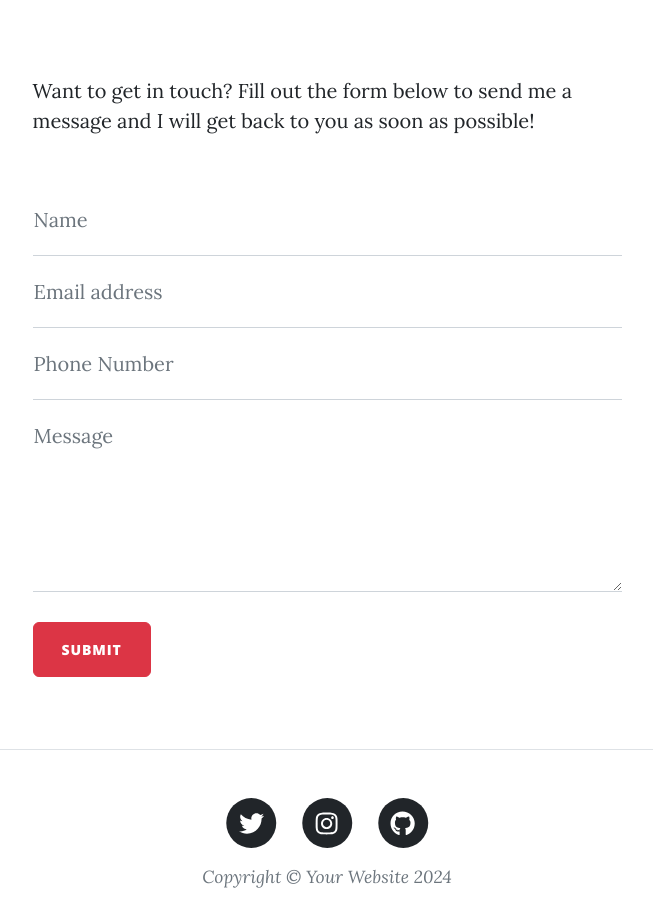
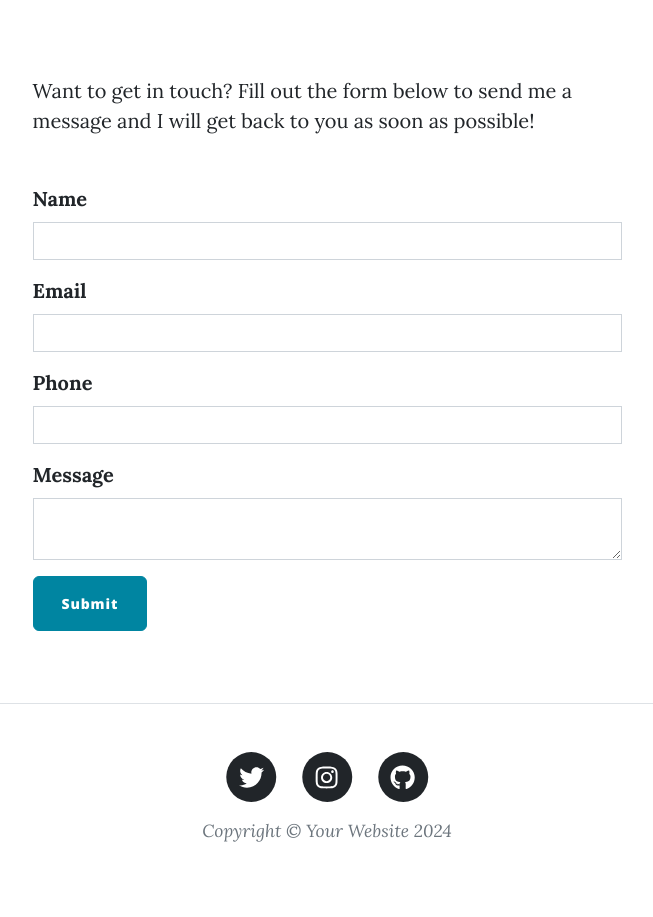
Before and after one commit to OptimusPrimeIsHere/Blog_website, a Flask app: page /contact in a window 1280 px wide. Shown: the part 536-1453 px from the top of the page, without its empty margins (313-966 px from the left). After the commit the page ends 1378 px from the top, so only its background shows below. Run offline with Flask 3, Linux system fonts and the light colour scheme; some libraries are stand-ins or nearby versions.

```diff
--- a/forms.py
+++ b/forms.py
@@ -1,6 +1,6 @@
 from flask_wtf import FlaskForm
-from wtforms import StringField, SubmitField, PasswordField
-from wtforms.validators import DataRequired, URL
+from wtforms import StringField, SubmitField, PasswordField, TextAreaField
+from wtforms.validators import DataRequired, URL, Email, Length
 from flask_ckeditor import CKEditorField
 
 
@@ -32,3 +32,11 @@ class LoginForm(FlaskForm):
 class CommentForm(FlaskForm):
     comment_text = CKEditorField("Comment", validators=[DataRequired()])
     submit = SubmitField("Submit Comment")
+
+#Create a form to view contact msg's
+class ContactForm(FlaskForm):
+    name = StringField("Name",validators=[DataRequired()])
+    email = StringField('Email', validators=[DataRequired(), Email(), Length(min=6, max=40)])
+    phone = StringField('Phone', validators=[DataRequired(), Length(10)])
+    message = TextAreaField('Message',validators=[DataRequired(), Length(1000)])
+    submit = SubmitField("Submit")
--- a/main.py
+++ b/main.py
@@ -1,7 +1,7 @@
 from datetime import date,datetime
 from dotenv import load_dotenv
 import os
-from flask import Flask, abort, render_template, redirect, url_for, flash, request
+from flask import Flask, abort, render_template, redirect, url_for, flash
 from flask_bootstrap import Bootstrap5
 from flask_ckeditor import CKEditor
 from flask_gravatar import Gravatar
@@ -11,7 +11,7 @@ from sqlalchemy.orm import relationship, DeclarativeBase, Mapped, mapped_column
 from sqlalchemy import Integer, String, Text
 from functools import wraps
 from werkzeug.security import generate_password_hash, check_password_hash
-from forms import CreatePostForm, RegisterForm, LoginForm, CommentForm
+from forms import CreatePostForm, RegisterForm, LoginForm, CommentForm, ContactForm
 # Optional: add contact me email functionality (Day 60)
 # import smtplib
 
@@ -93,7 +93,8 @@ class User(UserMixin, db.Model):
     posts = relationship("BlogPost", back_populates="author")
     # Parent relationship: "comment_author" refers to the comment_author property in the Comment class.
     comments = relationship("Comment", back_populates="comment_author")
-
+    # Contact --> child of User
+    contact_child = relationship("Contact",back_populates="contact_user")
 
 # Create a table for the comments on the blog posts
 class Comment(db.Model):
@@ -105,14 +106,23 @@ class Comment(db.Model):
     author_id: Mapped[int] = mapped_column(Integer, db.ForeignKey("users.id"))
     comment_author = relationship("User", back_populates="comments")
     # Child Relationship to the BlogPosts
-    post_id: Mapped[str] = mapped_column(Integer, db.ForeignKey("blog_posts.id"))
+    post_id: Mapped[int] = mapped_column(Integer, db.ForeignKey("blog_posts.id"))
     parent_post = relationship("BlogPost", back_populates="comments")
 
+# Create a Table for the contact msg from user orelse you can sent email at that if it worked!
+class Contact(db.Model):
+    __tablename__ = "contact"
+    user_id: Mapped[str] = mapped_column(Integer, db.ForeignKey("users.id"))
+    contact_user = relationship("User",back_populates="contact_child")
+    name: Mapped[str] = mapped_column(String(100),primary_key=True)
+    phone: Mapped[str] = mapped_column(String(12))
+    email: Mapped[str] = mapped_column(String(100), unique=True)
+    message: Mapped[str] = mapped_column(Text,nullable=False)
 
 with app.app_context():
     db.create_all()
 
-
+#  Use a decorator so only an admin user can create a new post
 # Create an admin-only decorator
 def admin_only(f):
     @wraps(f)
@@ -125,7 +135,7 @@ def admin_only(f):
 
     return decorated_function
 
-
+#  Use Werkzeug to hash the user's password when creating a new user.
 # Register new users into the User database
 @app.route('/register', methods=["GET", "POST"])
 def register():
@@ -145,19 +155,18 @@ def register():
             method='pbkdf2:sha256',
             salt_length=8
         )
-        new_user = User(
-            email=form.email.data,
-            name=form.name.data,
-            password=hash_and_salted_password,
-        )
+        new_user = User(email = form.email.data,
+                        name = form.name.data,
+                        password = hash_and_salted_password)
         db.session.add(new_user)
         db.session.commit()
         # This line will authenticate the user with Flask-Login
         login_user(new_user)
         return redirect(url_for("get_all_posts"))
-    return render_template("register.html", form=form, current_user=current_user,year= datetime.now().year)
+    return render_template("register.html", form=form, current_user=current_user)
 
 
+# Retrieve a user from the database based on their email.
 @app.route('/login', methods=["GET", "POST"])
 def login():
     form = LoginForm()
@@ -178,7 +187,7 @@ def login():
             login_user(user)
             return redirect(url_for('get_all_posts'))
 
-    return render_template("login.html", form=form, current_user=current_user,year= datetime.now().year)
+    return render_template("login.html", form=form, current_user=current_user)
 
 
 @app.route('/logout')
@@ -186,7 +195,16 @@ def logout():
     logout_user()
     return redirect(url_for('get_all_posts'))
 
+#  I also got a 404 error coming from here:
+#
+# # create a user loader callback
+# @login_manager.user_loader
+# def load_user(user_id):
+#     return db.get_or_404(User, user_id)
 
+# I solved it by clearing the cache of my browser first.
+# I think it's because the browser remembered who was logged in,
+# but then off course could not find back that user because you had just deleted the .db
 @app.route('/')
 def get_all_posts():
     result = db.session.execute(db.select(BlogPost))
@@ -277,10 +295,24 @@ def about():
 
 @app.route("/contact", methods=["GET", "POST"])
 def contact():
-    return render_template("contact.html", current_user=current_user,year= datetime.now().year)
+    cond=False
+    form = ContactForm()
+    if form.validate_on_submit():
+        cond=True
+        # name=form.name.data,
+        # email=form.email.data,
+        # phone=form.phone.data,
+        # message=form.message.data
+        new_contact=Contact(name=form.name.data,
+                            email=form.email.data,
+                            phone=form.phone.data,
+                            message=form.message.data)
+        db.session.add(new_contact)
+        db.session.commit()
+    return render_template("contact.html",form=form, current_user=current_user,year= datetime.now().year,msg_sent=cond)
 
-# Optional: You can include the email sending code from Day 60:
-# DON'T put your email and password here directly! The code will be visible when you upload to Github.
+ # Optional: You can include the email sending code from Day 60:
+# DON'T put your email and password here directly! The code will be visible when you upload to GitHub.
 # Use environment variables instead (Day 35)
 
 # MAIL_ADDRESS = os.environ.get("EMAIL_KEY")
--- a/requirements.txt
+++ b/requirements.txt
@@ -11,3 +11,4 @@ SQLAlchemy==2.0.29
 gunicorn==21.2.0
 psycopg2-binary==2.9.9
 python-dotenv==1.0.1
+email-validator==2.1.1
--- a/templates/about.html
+++ b/templates/about.html
@@ -22,7 +22,7 @@
     <div class="row gx-4 gx-lg-5 justify-content-center">
       <div class="col-md-10 col-lg-8 col-xl-7">
         <p>
-          Hi I am Ganesh Arumugam. Current My age is {{age}}. I am a student studying computer science
+          Hi! I am Ganesh Arumugam. Current My age is {{age}}. I am a student studying computer science
           @ <a href="https://ptuniv.edu.in/">Pondicherry Technological University </a>
         </p>
         <p>
--- a/templates/contact.html
+++ b/templates/contact.html
@@ -1,5 +1,5 @@
+{% from "bootstrap5/form.html" import render_form %}
 {% include "header.html" %}
-
 <!-- Page Header-->
 <header
   class="masthead"
@@ -30,67 +30,68 @@
           I will get back to you as soon as possible!
         </p>
         <div class="my-5">
+           {{render_form(form, novalidate=True, button_map={"submit": "primary"}) }}
           <!-- * * * * * * * * * * * * * * *-->
           <!-- * * Simplified SB Contact Form for the Tutorial* *-->
-          <form
-            id="contactForm"
-            name="sentMessage"
-            action="{{ url_for('contact') }}"
-            method="post"
-          >
-            <div class="form-floating">
-              <input
-                class="form-control"
-                id="name"
-                name="name"
-                type="text"
-                placeholder="Enter your name..."
-                required
-              />
-              <label for="name">Name</label>
-            </div>
-            <div class="form-floating">
-              <input
-                class="form-control"
-                id="email"
-                name="email"
-                type="email"
-                placeholder="Enter your email..."
-                required
-              />
-              <label for="email">Email address</label>
-            </div>
-            <div class="form-floating">
-              <input
-                class="form-control"
-                id="phone"
-                name="phone"
-                type="tel"
-                placeholder="Enter your phone number..."
-                required
-              />
-              <label for="phone">Phone Number</label>
-            </div>
-            <div class="form-floating">
-              <textarea
-                class="form-control"
-                id="message"
-                name="message"
-                placeholder="Enter your message here..."
-                required
-                style="height: 12rem"
-              ></textarea>
-              <label for="message">Message</label>
-            </div>
-            <br />
-            <button
-              class="btn btn-danger text-uppercase"
-              id="submitButton"
-              type="submit"
-            >
-              SUBMIT
-            </button>
-          </form>
+          <!--          <form-->
+          <!--            id="contactForm"-->
+          <!--            name="sentMessage"-->
+          <!--            action="{{ url_for('contact') }}"-->
+          <!--            method="post"-->
+          <!--          >-->
+          <!--            <div class="form-floating">-->
+          <!--              <input-->
+          <!--                class="form-control"-->
+          <!--                id="name"-->
+          <!--                name="name"-->
+          <!--                type="text"-->
+          <!--                placeholder="Enter your name..."-->
+          <!--                required-->
+          <!--              />-->
+          <!--              <label for="name">Name</label>-->
+          <!--            </div>-->
+          <!--            <div class="form-floating">-->
+          <!--              <input-->
+          <!--                class="form-control"-->
+          <!--                id="email"-->
+          <!--                name="email"-->
+          <!--                type="email"-->
+          <!--                placeholder="Enter your email..."-->
+          <!--                required-->
+          <!--              />-->
+          <!--              <label for="email">Email address</label>-->
+          <!--            </div>-->
+          <!--            <div class="form-floating">-->
+          <!--              <input-->
+          <!--                class="form-control"-->
+          <!--                id="phone"-->
+          <!--                name="phone"-->
+          <!--                type="tel"-->
+          <!--                placeholder="Enter your phone number..."-->
+          <!--                required-->
+          <!--              />-->
+          <!--              <label for="phone">Phone Number</label>-->
+          <!--            </div>-->
+          <!--            <div class="form-floating">-->
+          <!--              <textarea-->
+          <!--                class="form-control"-->
+          <!--                id="message"-->
+          <!--                name="message"-->
+          <!--                placeholder="Enter your message here..."-->
+          <!--                required-->
+          <!--                style="height: 12rem"-->
+          <!--              ></textarea>-->
+          <!--              <label for="message">Message</label>-->
+          <!--            </div>-->
+          <!--            <br />-->
+          <!--            <button-->
+          <!--              class="btn btn-danger text-uppercase"-->
+          <!--              id="submitButton"-->
+          <!--              type="submit"-->
+          <!--            >-->
+          <!--              SUBMIT-->
+          <!--            </button>-->
+          <!--          </form>-->
         </div>
       </div>
     </div>
```
